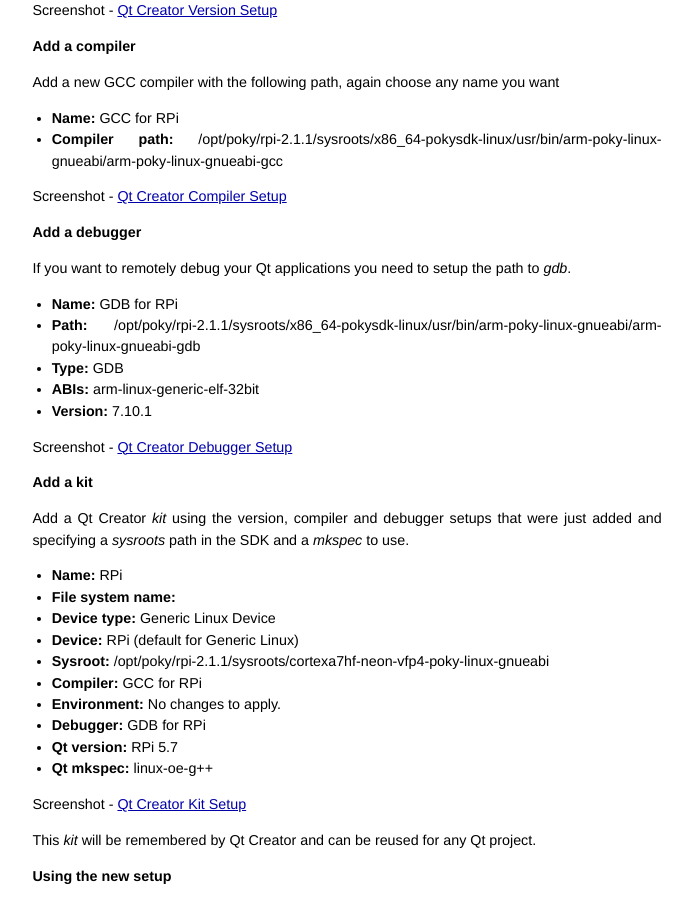
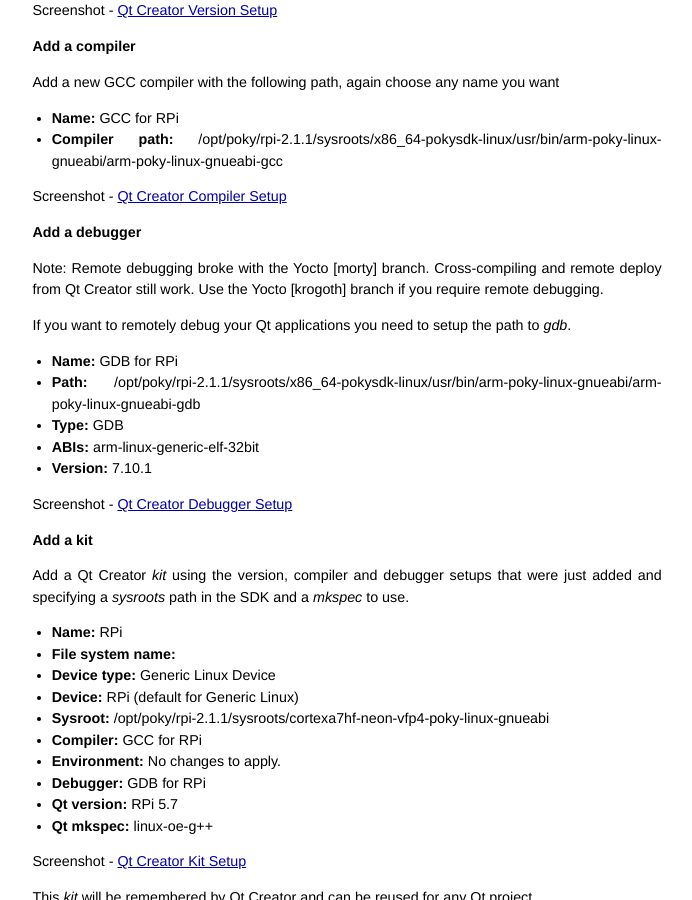
Before and after one commit to jumpnow/jumpnowtek-site, a Jekyll site: the page built from _posts/2016-11-01-Qt-Creator-Setup-for-RPi-cross-development.md, in a window 1280 px wide and 900 px high, scrolled down 1125 px. Shown: the whole window, without its empty margins (293-985 px from the left). Built offline with Jekyll 4.4.1, drawn with Linux system fonts in a browser that asks for light colours; some of the changed lines change nothing that is shown; some of the changed text lies outside the part shown.

Commit message:
Add note about gdb and morty

```diff
--- a/_posts/2016-11-01-Qt-Creator-Setup-for-RPi-cross-development.md
+++ b/_posts/2016-11-01-Qt-Creator-Setup-for-RPi-cross-development.md
@@ -2,7 +2,7 @@
 layout: post
 title: Using Qt Creator to cross-compile and debug Raspberry Pi Qt5 apps
 description: "Setup of Qt Creator to use the Yocto RPi SDK"
-date: 2016-11-07 14:29:00
+date: 2017-04-10 08:14:00
 categories: rpi
 tags: [rpi, qt5, qt creator, eglfs, opengl, qml, yocto]
 ---
@@ -66,6 +66,8 @@
 Screenshot - [Qt Creator Compiler Setup][qtcreator-compiler-screenshot]
 
 #### Add a debugger
+
+Note: Remote debugging broke with the Yocto [morty] branch. Cross-compiling and remote deploy from Qt Creator still work. Use the Yocto [krogoth] branch if you require remote debugging.
 
 If you want to remotely debug your Qt applications you need to setup the path to *gdb*.
 
```
